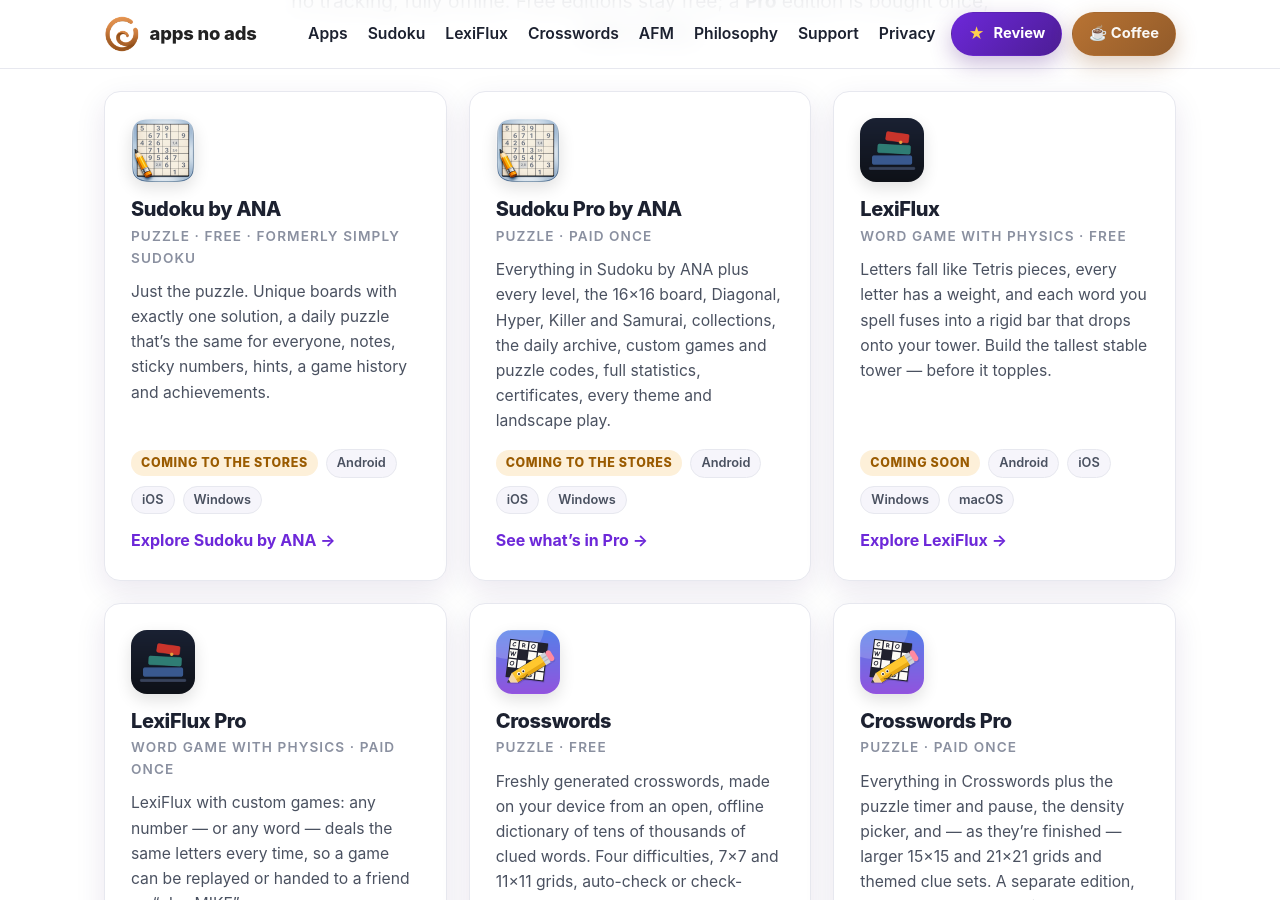
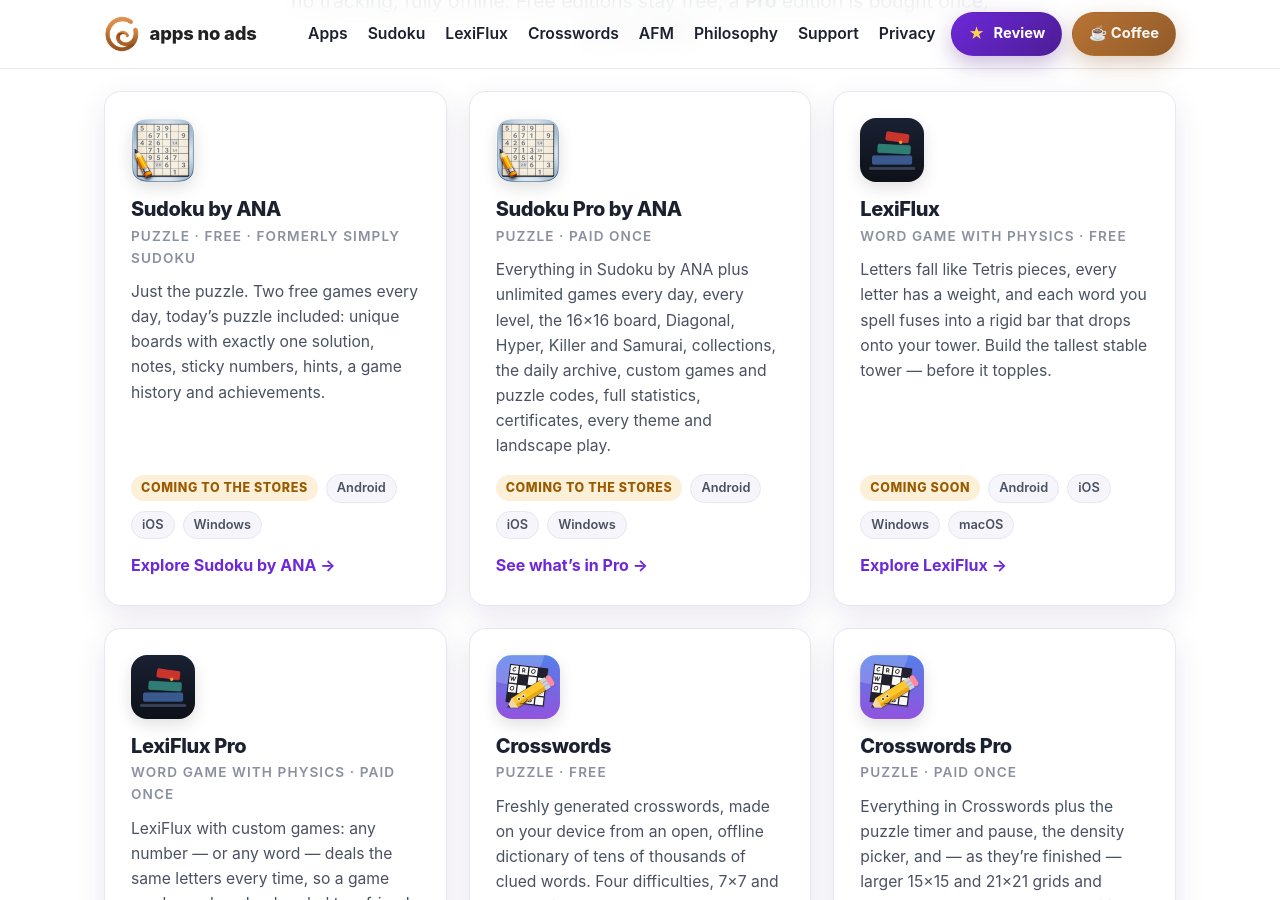
Before and after one commit to mstevensjr/appsnoads, a Jekyll site: the page index.html, which Jekyll copies as it is, in a window 1280 px wide and 900 px high, scrolled down 1009 px. Built offline with Jekyll 4.4.1, drawn with Linux system fonts in a browser that asks for light colours.

Commit message:
Sudoku: two free games every day (Free), unlimited in Pro; Games per day row (Sudoku round 20)
Co-Authored-By: Claude Opus 5.5 <noreply@anthropic.com>

```diff
--- a/index.html
+++ b/index.html
@@ -88,7 +88,7 @@
         <img class="icon" src="apps/simply-sudoku.png" width="64" height="64" alt="" loading="lazy">
         <h3>Sudoku by ANA</h3>
         <div class="kind">Puzzle · free · formerly Simply Sudoku</div>
-        <p>Just the puzzle. Unique boards with exactly one solution, a daily puzzle that’s the same for everyone, notes, sticky numbers, hints, a game history and achievements.</p>
+        <p>Just the puzzle. Two free games every day, today’s puzzle included: unique boards with exactly one solution, notes, sticky numbers, hints, a game history and achievements.</p>
         <div class="meta"><span class="status soon">Coming to the stores</span><span class="plat">Android</span><span class="plat">iOS</span><span class="plat">Windows</span></div>
         <span class="more">Explore Sudoku by ANA →</span>
       </a>
@@ -97,7 +97,7 @@
         <img class="icon" src="apps/simply-sudoku.png" width="64" height="64" alt="" loading="lazy">
         <h3>Sudoku Pro by ANA</h3>
         <div class="kind">Puzzle · paid once</div>
-        <p>Everything in Sudoku by ANA plus every level, the 16×16 board, Diagonal, Hyper, Killer and Samurai, collections, the daily archive, custom games and puzzle codes, full statistics, certificates, every theme and landscape play.</p>
+        <p>Everything in Sudoku by ANA plus unlimited games every day, every level, the 16×16 board, Diagonal, Hyper, Killer and Samurai, collections, the daily archive, custom games and puzzle codes, full statistics, certificates, every theme and landscape play.</p>
         <div class="meta"><span class="status soon">Coming to the stores</span><span class="plat">Android</span><span class="plat">iOS</span><span class="plat">Windows</span></div>
         <span class="more">See what’s in Pro →</span>
       </a>
--- a/sudoku.html
+++ b/sudoku.html
@@ -156,7 +156,7 @@
   <div class="container center">
     <p class="eyebrow">Free and Pro</p>
     <h2>Free stays free. Pro is paid once.</h2>
-    <p class="lead center" style="margin:0 auto;max-width:62ch"><strong>Sudoku by ANA</strong> is free with no limit on how much you play. <strong>Sudoku Pro by ANA</strong> is a separate app on the same stores: <strong>one payment, no subscription, no in-app purchases</strong>.</p>
+    <p class="lead center" style="margin:0 auto;max-width:62ch"><strong>Sudoku by ANA</strong> is free: no ads, no tracking, no account &mdash; two free games every day, today&rsquo;s puzzle included, at Easy and Medium. <strong>Sudoku Pro by ANA</strong> is a separate app on the same stores: <strong>one payment, no subscription, no in-app purchases</strong>.</p>
     <table class="compare">
       <thead><tr><th>What you get</th><th>Sudoku by ANA<br><small>free</small></th><th>Sudoku Pro by ANA<br><small>bought once</small></th></tr></thead>
       <tbody>
@@ -165,6 +165,7 @@
         <tr><td>Notes, sticky numbers, hints, unlimited undo/redo</td><td class="yes">✓</td><td class="yes">✓</td></tr>
         <tr><td>Achievements, streaks, best times</td><td class="yes">✓</td><td class="yes">✓ <small>with progress and dates</small></td></tr>
         <tr><td>No ads, no accounts, no tracking, fully offline</td><td class="yes">✓</td><td class="yes">✓</td></tr>
+        <tr><td>Games per day</td><td>2</td><td><strong>Unlimited</strong></td></tr>
         <tr><td>Levels</td><td>Easy, Medium</td><td>Easy, Medium, <strong>Hard, Expert</strong></td></tr>
         <tr><td>Boards and variants</td><td>9×9 classic<br><small>One free game of each Pro puzzle type.</small></td><td>9×9, <strong>16×16</strong>, <strong>Diagonal, Hyper, Killer, Samurai</strong></td></tr>
         <tr><td>Collections (Symmetry, Extreme, Weekend Challenge)</td><td class="no">—</td><td class="yes">✓</td></tr>
```
